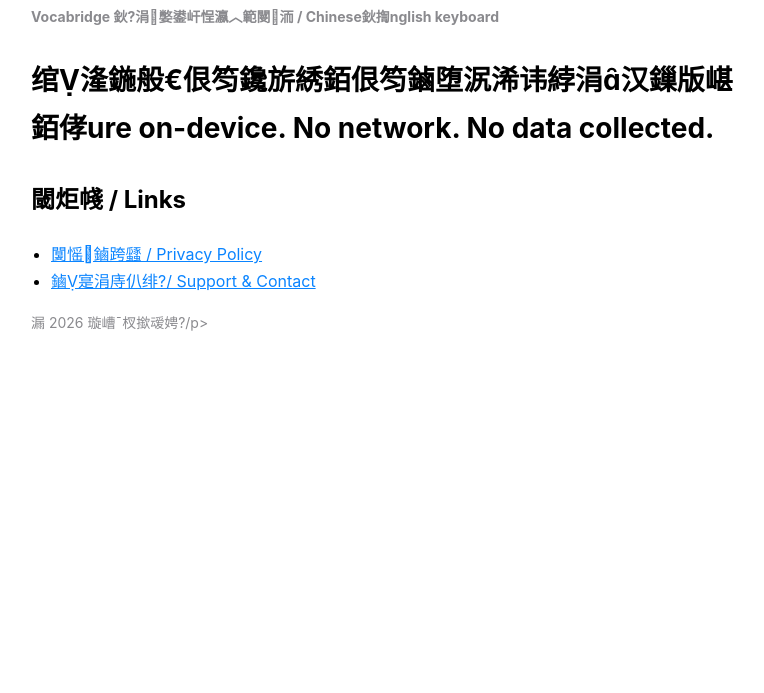
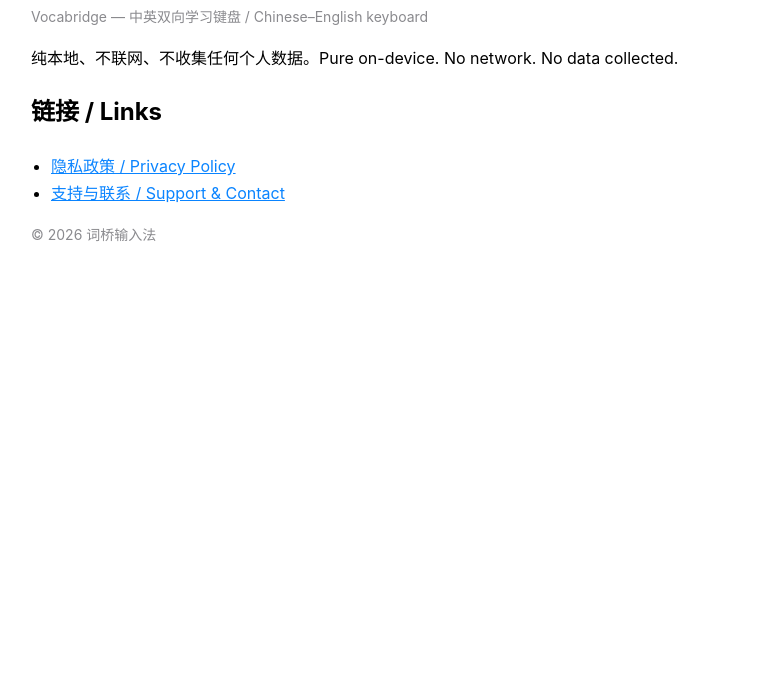
Before and after one commit to bluegfsa/kbspike-site, a plain HTML site: page index.html in a window 1280 px wide. Shown: the part 107-800 px from the top of the page, without its empty margins (249-1013 px from the left). Drawn offline with Linux system fonts and the light colour scheme.

Commit message:
fix utf8 encoding + fill date: index.html

```diff
--- a/index.html
+++ b/index.html
@@ -3,7 +3,7 @@
 <head>
 <meta charset="utf-8" />
 <meta name="viewport" content="width=device-width, initial-scale=1" />
-<title>璇嶆ˉ杈撳叆娉?路 Vocabridge</title>
+<title>词桥输入法 · Vocabridge</title>
 <style>
   :root { color-scheme: light dark; }
   body { font: 16px/1.7 -apple-system, "PingFang SC", "Segoe UI", Roboto, sans-serif; max-width: 720px; margin: 0 auto; padding: 32px 24px; }
@@ -14,17 +14,17 @@
 </style>
 </head>
 <body>
-  <h1>璇嶆ˉ杈撳叆娉?/h1>
-  <p class="muted">Vocabridge 鈥?涓嫳鍙屽悜瀛︿範閿洏 / Chinese鈥揈nglish keyboard</p>
+  <h1>词桥输入法</h1>
+  <p class="muted">Vocabridge — 中英双向学习键盘 / Chinese–English keyboard</p>
 
-  <p>绾湰鍦般€佷笉鑱旂綉銆佷笉鏀堕泦浠讳綍涓汉鏁版嵁銆侾ure on-device. No network. No data collected.</p>
+  <p>纯本地、不联网、不收集任何个人数据。Pure on-device. No network. No data collected.</p>
 
-  <h2>閾炬帴 / Links</h2>
+  <h2>链接 / Links</h2>
   <ul>
-    <li><a href="privacy.html">闅愮鏀跨瓥 / Privacy Policy</a></li>
-    <li><a href="support.html">鏀寔涓庤仈绯?/ Support &amp; Contact</a></li>
+    <li><a href="privacy.html">隐私政策 / Privacy Policy</a></li>
+    <li><a href="support.html">支持与联系 / Support &amp; Contact</a></li>
   </ul>
 
-  <p class="muted">漏 2026 璇嶆ˉ杈撳叆娉?/p>
+  <p class="muted">© 2026 词桥输入法</p>
 </body>
 </html>
```
